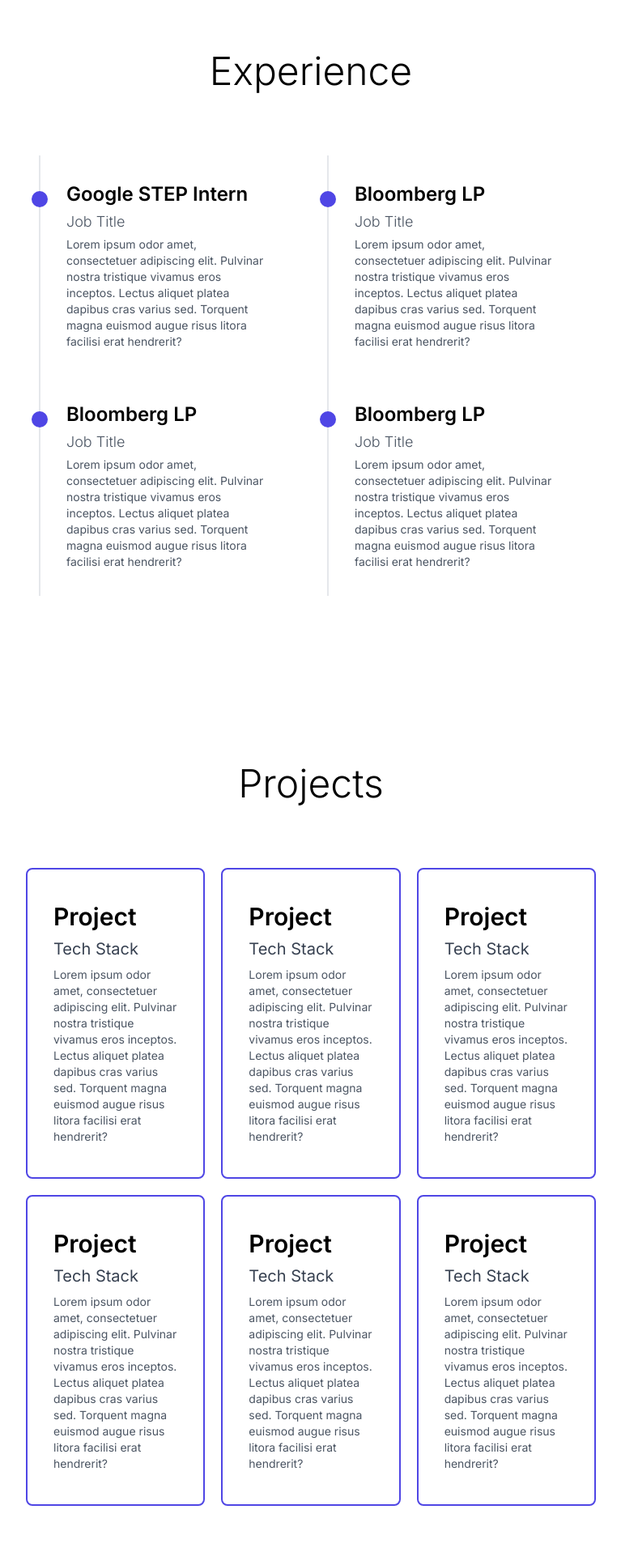
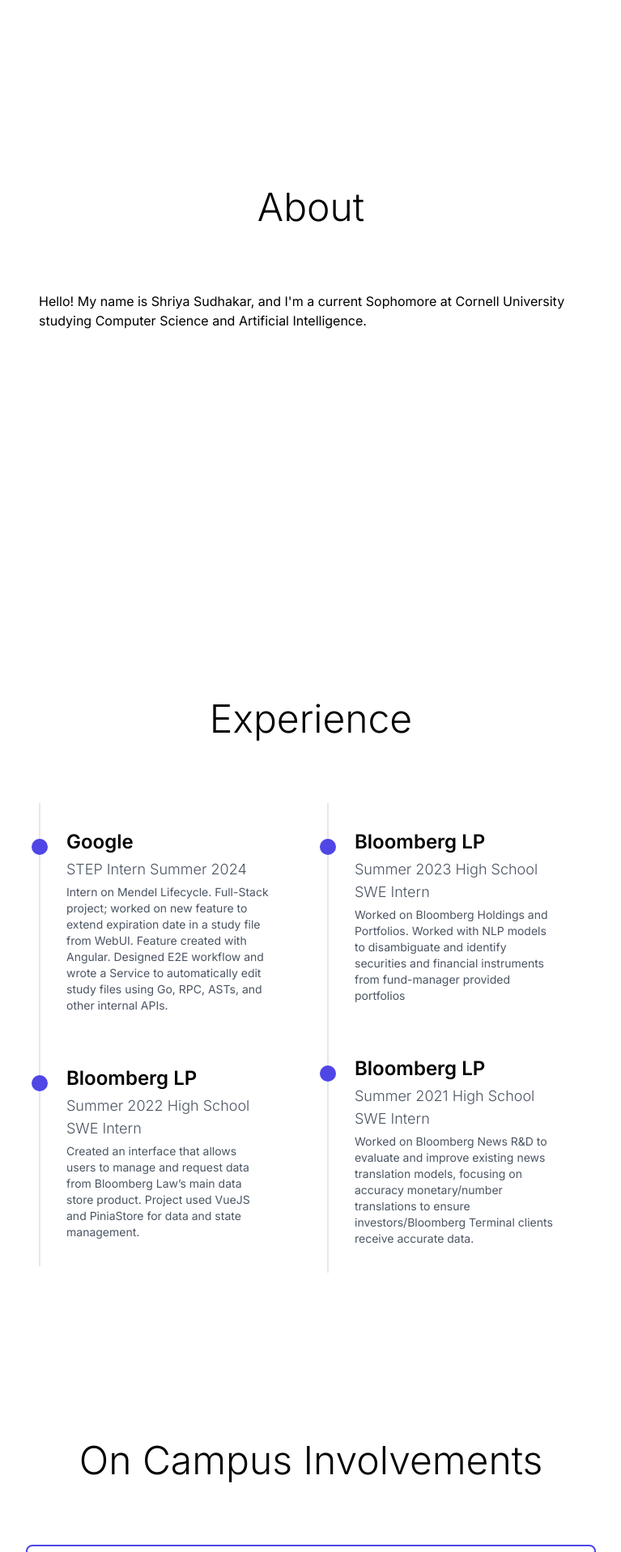
Before and after one commit to shriyasudhakar/shriyasudhakar, a React (Vite) app: page / in a window 1280 px wide. Shown: the part 880-2797 px from the top of the page at 81% size, without its empty margins (416-1183 px from the left). Built offline with nearby package versions, Linux system fonts and the light colour scheme.

Commit message:
new files, content changes

```diff
--- a/src/App.jsx
+++ b/src/App.jsx
@@ -2,6 +2,8 @@
 import Home from './components/Home';
 import Experience from './components/Experience';
 import Projects from './components/Projects';
+import About from './components/About'
+import OnCampus from './components/OnCampus';
 
 function App() {
   return (
@@ -11,10 +13,14 @@
 
         <main className="flex-[3]">
           <Home />
+          <About />
           <Experience />
+          <OnCampus />
           <Projects />
+
         </main>
       </div>
+
     </>
   );
 }
--- /dev/null
+++ b/src/components/About.jsx
@@ -0,0 +1,12 @@
+import React from 'react'
+
+const About = () => {
+  return (
+    <div id='about' className='flex min-h-screen w-full flex-col items-center justify-center gap-20 p-14 md:p-20 lg:p-36'>
+      <h1 className='text-center text-5xl font-light'>About</h1>
+      <p className='text-left'>Hello! My name is Shriya Sudhakar, and I'm a current Sophomore at Cornell University studying Computer Science and Artificial Intelligence. </p>
+    </div>
+  )
+}
+
+export default About
--- a/src/components/Experience.jsx
+++ b/src/components/Experience.jsx
@@ -8,29 +8,29 @@
       <div className='flex flex-wrap gap-0 md:flex-nowrap md:gap-10'>
         <div className='flex-1'>
           <div className="relative space-y-1 border-l-2 p-8 text-left">
-            <h3 className='text-xl font-semibold md:text-2xl'>Google STEP Intern</h3>
-            <p className='font-light text-lg text-gray-600'>Job Title</p>
-            <p className='text-sm text-gray-600'>Lorem ipsum odor amet, consectetuer adipiscing elit. Pulvinar nostra tristique vivamus eros inceptos. Lectus aliquet platea dapibus cras varius sed. Torquent magna euismod augue risus litora facilisi erat hendrerit?</p>
+            <h3 className='text-xl font-semibold md:text-2xl'>Google</h3>
+            <p className='font-light text-lg text-gray-600'>STEP Intern Summer 2024</p>
+            <p className='text-sm text-gray-600'>Intern on Mendel Lifecycle. Full-Stack project; worked on new feature to extend expiration date in a study file from WebUI. Feature created with Angular. Designed E2E workflow and wrote a Service to automatically edit study files using Go, RPC, ASTs, and other internal APIs. </p>
             <span className='absolute -left-[11px] top-10 h-5 w-5 rounded-full bg-indigo-600'></span>
           </div>
           <div className="relative space-y-1 border-l-2 p-8 text-left">
             <h3 className='text-xl font-semibold md:text-2xl'>Bloomberg LP</h3>
-            <p className='font-light text-lg text-gray-600'>Job Title</p>
-            <p className='text-sm text-gray-600'>Lorem ipsum odor amet, consectetuer adipiscing elit. Pulvinar nostra tristique vivamus eros inceptos. Lectus aliquet platea dapibus cras varius sed. Torquent magna euismod augue risus litora facilisi erat hendrerit?</p>
+            <p className='font-light text-lg text-gray-600'>Summer 2022 High School SWE Intern</p>
+            <p className='text-sm text-gray-600'>Created an interface that allows users to manage and request data from Bloomberg Law’s main data store product. Project used VueJS and PiniaStore for data and state management.</p>
             <span className='absolute -left-[11px] top-10 h-5 w-5 rounded-full bg-indigo-600'></span>
           </div>
         </div>
         <div className='flex-1'>
           <div className="relative space-y-1 border-l-2 p-8 text-left">
             <h3 className='text-xl font-semibold md:text-2xl'>Bloomberg LP</h3>
-            <p className='font-light text-lg text-gray-600'>Job Title</p>
-            <p className='text-sm text-gray-600'>Lorem ipsum odor amet, consectetuer adipiscing elit. Pulvinar nostra tristique vivamus eros inceptos. Lectus aliquet platea dapibus cras varius sed. Torquent magna euismod augue risus litora facilisi erat hendrerit?</p>
+            <p className='font-light text-lg text-gray-600'>Summer 2023 High School SWE Intern</p>
+            <p className='text-sm text-gray-600'>Worked on Bloomberg Holdings and Portfolios. Worked with NLP models to disambiguate and identify securities and financial instruments from fund-manager provided portfolios</p>
             <span className='absolute -left-[11px] top-10 h-5 w-5 rounded-full bg-indigo-600'></span>
           </div>
           <div className="relative space-y-1 border-l-2 p-8 text-left">
             <h3 className='text-xl font-semibold md:text-2xl'>Bloomberg LP</h3>
-            <p className='font-light text-lg text-gray-600'>Job Title</p>
-            <p className='text-sm text-gray-600'>Lorem ipsum odor amet, consectetuer adipiscing elit. Pulvinar nostra tristique vivamus eros inceptos. Lectus aliquet platea dapibus cras varius sed. Torquent magna euismod augue risus litora facilisi erat hendrerit?</p>
+            <p className='font-light text-lg text-gray-600'>Summer 2021 High School SWE Intern</p>
+            <p className='text-sm text-gray-600'>Worked on Bloomberg News R&D to evaluate and improve existing news translation models, focusing on accuracy monetary/number translations to ensure investors/Bloomberg Terminal clients receive accurate data.</p>
             <span className='absolute -left-[11px] top-10 h-5 w-5 rounded-full bg-indigo-600'></span>
           </div>
         </div>
--- a/src/components/HeaderLeft.jsx
+++ b/src/components/HeaderLeft.jsx
@@ -5,7 +5,7 @@
     <div className='md:flex-[1]'>
       <div className='min-h-screen top-0 hidden md:sticky md:flex items-center justify-center bg-indigo-600 text-white'>
         <ul className='flex flex-col gap-10'>
-          {['home', 'experience', 'projects'].
+          {['home', 'about', 'experience', 'on campus', 'projects'].
             map((item) => (
               <li key={item} className='flex items-center justify-start cursor-pointer font-medium transition-all duration-200 group sm:text-lg md:text-xl xl:text-3xl'>
                 <BiRightArrowAlt className='text-4xl -translate-x-5 opacity-0 transform transition-all duration-200 group-hover:opacity-100 group-hover:translate-x-0' />
--- a/src/components/Home.jsx
+++ b/src/components/Home.jsx
@@ -9,14 +9,19 @@
         <img src={image} alt="" className='w-[250px] sm:w-[300px] rounded-full'></img>
 
         <div className="space-y-1 sm:space-y-3">
-          <h1 className='bg-gradient-to-r from-indigo-600 to-indigo-800 bg-clip-text text-4xl font-semibold text-transparent md:text-5xl lg:text-6xl'>Shriya Sudhakar</h1>
-          <h3 className='bg-gradient-to-r from-indigo-600 to-indigo-800 bg-clip-text text-xl font-semibold text-transparent md:text-2xl lg:text-3xl'>Computer Science @ Cornell University</h3>
-          <p className='max-w-[500px] text-center text-sm text-gray-500'>Lorem ipsum odor amet, consectetuer adipiscing elit. Pulvinar nostra tristique vivamus eros inceptos. Lectus aliquet platea dapibus cras varius sed.</p>
+          <h1 className='bg-gradient-to-r from-indigo-600 to-indigo-800 bg-clip-text text-4xl font-semibold text-transparent md:text-5xl lg:text-6xl leading-tight'>Shriya Sudhakar</h1>
+          <h3 className='bg-gradient-to-r from-indigo-600 to-indigo-800 bg-clip-text text-xl font-semibold text-transparent md:text-2xl lg:text-3xl'>Computer Science @ Cornell Engineering</h3>
         </div>
         <div className="flex gap-3">
-          <BiLogoGithub className='h-10 w-10 cursor-pointer rounded-full border-2 border-transparent bg-indigo-600 p-2 text-white transition-all duration-200 hover:scale-110 hover:border-indigo-600 hover:bg-white hover:text-indigo-600 md:h-12 md:w-12' />
-          <BiLogoLinkedin className='h-10 w-10 cursor-pointer rounded-full border-2 border-transparent bg-indigo-600 p-2 text-white transition-all duration-200 hover:scale-110 hover:border-indigo-600 hover:bg-white hover:text-indigo-600 md:h-12 md:w-12' />
-          <BiLogoGmail className='h-10 w-10 cursor-pointer rounded-full border-2 border-transparent bg-indigo-600 p-2 text-white transition-all duration-200 hover:scale-110 hover:border-indigo-600 hover:bg-white hover:text-indigo-600 md:h-12 md:w-12' />
+          <a href='https://github.com/shriyasudhakar'>
+            <BiLogoGithub className='h-10 w-10 cursor-pointer rounded-full border-2 border-transparent bg-indigo-600 p-2 text-white transition-all duration-200 hover:scale-110 hover:border-indigo-600 hover:bg-white hover:text-indigo-600 md:h-12 md:w-12' />
+          </a>
+          <a href='https://www.linkedin.com/in/shriya-sudhakar-b2701b212/'>
+            <BiLogoLinkedin className='h-10 w-10 cursor-pointer rounded-full border-2 border-transparent bg-indigo-600 p-2 text-white transition-all duration-200 hover:scale-110 hover:border-indigo-600 hover:bg-white hover:text-indigo-600 md:h-12 md:w-12' />
+          </a>
+          <a href='mailto:ss3576@cornell.edu'>
+            <BiLogoGmail className='h-10 w-10 cursor-pointer rounded-full border-2 border-transparent bg-indigo-600 p-2 text-white transition-all duration-200 hover:scale-110 hover:border-indigo-600 hover:bg-white hover:text-indigo-600 md:h-12 md:w-12' />
+          </a>
         </div>
       </div>
     </div>
--- /dev/null
+++ b/src/components/OnCampus.jsx
@@ -0,0 +1,41 @@
+import React from 'react'
+
+const OnCampus = () => {
+  return (
+    <div id='on campus' className='min-h-screen w-full flex flex-col items-center justify-center gap-20 p-10 md:p-16 xl:px-32'>
+      <h1 className='text-center text-5xl font-light'>On Campus Involvements</h1>
+      <div className='grid grid-cols-1 gap-5'>
+        <div className="text-left space-y-2 border-2 hover:scale-105 transition-all duration-200 cursor-pointer px-8 py-10 border-indigo-600 rounded-lg hover:bg-indigo-60">
+          <h1 className='text-3xl font-semibold'>Women in Computing Cornell (WICC)</h1>
+          <h3 className='text-xl font-semibold'>Career Development Director & Technical Committee Member!</h3>
+          <li>
+            At WICC, we work towards building a supportive tech community for women and allies
+          </li>
+          <li>
+            As one of the current Career Development Co-Director, I help develop career and mentorship workshops to help students develop technical skills, prepare them for career recruitment processes, and explore different avenues in tech (SWE, PM, UX, Research, etc.) Hundreds of students at Cornell attend WICC events and I'm super proud to be making a big difference in my community :D
+          </li>
+          <li>
+            I'm also a member of the Technical Committee where we work on designing and developing WICC's website, improving resource accessibility and information about WICC. See our website: <a href='https://wicc.cornell.edu/#/'>https://wicc.cornell.edu/#/</a>
+          </li>
+        </div>
+        <div className="text-left space-y-2 border-2 hover:scale-105 transition-all duration-200 cursor-pointer px-8 py-10 border-indigo-600 rounded-lg hover:bg-indigo-60">
+          <h1 className='text-3xl font-semibold'>Cornell Mars Rover</h1>
+          <h3 className='text-xl font-semibold'>Controls Software Subteam Member</h3>
+          <p className='text-sm text-gray-600'></p>
+        </div>
+        <div className="text-left space-y-2 border-2 hover:scale-105 transition-all duration-200 cursor-pointer px-8 py-10 border-indigo-600 rounded-lg hover:bg-indigo-60">
+          <h1 className='text-3xl font-semibold'>Cornell Orchestras</h1>
+          <h3 className='text-xl text-gray-700'>Fundraising Co-Chair and Violinist</h3>
+          <p className='text-sm text-gray-600'></p>
+        </div>
+        <div className="text-left space-y-2 border-2 hover:scale-105 transition-all duration-200 cursor-pointer px-8 py-10 border-indigo-600 rounded-lg hover:bg-indigo-60">
+          <h1 className='text-3xl font-semibold'>Cornell Tech Consulting</h1>
+          <h3 className='text-xl text-gray-700'>Analyst</h3>
+          <p className='text-sm text-gray-600'></p>
+        </div>
+      </div>
+    </div>
+  )
+}
+
+export default OnCampus
--- a/src/components/Projects.jsx
+++ b/src/components/Projects.jsx
@@ -6,34 +6,24 @@
       <h1 className='text-center text-5xl font-light'>Projects</h1>
       <div className='grid grid-cols-1 lg:grid-cols-2 xl:grid-cols-3 gap-5'>
         <div className="text-left space-y-2 border-2 hover:scale-105 transition-all duration-200 cursor-pointer px-8 py-10 border-indigo-600 rounded-lg hover:bg-indigo-60">
-          <h1 className='text-3xl font-semibold'>Project</h1>
-          <h3 className='text-xl text-gray-700'>Tech Stack</h3>
-          <p className='text-sm text-gray-600'>Lorem ipsum odor amet, consectetuer adipiscing elit. Pulvinar nostra tristique vivamus eros inceptos. Lectus aliquet platea dapibus cras varius sed. Torquent magna euismod augue risus litora facilisi erat hendrerit?</p>
+          <h1 className='text-3xl font-semibold'>Cornell Mars Rover BEV</h1>
+          <h3 className='text-l text-gray-700'>Controls Software Member</h3>
+          <p className='text-sm text-gray-600'>Using Deep Learning models, OpenCV, ROS, and open-source libraries in order to construct a Birds-Eye-View of rover based on forward facing camera feeds. Essential for being able to cohesively observe surroundings during manual rover tasks.</p>
         </div>
         <div className="text-left space-y-2 border-2 hover:scale-105 transition-all duration-200 cursor-pointer px-8 py-10 border-indigo-600 rounded-lg hover:bg-indigo-60">
-          <h1 className='text-3xl font-semibold'>Project</h1>
-          <h3 className='text-xl text-gray-700'>Tech Stack</h3>
-          <p className='text-sm text-gray-600'>Lorem ipsum odor amet, consectetuer adipiscing elit. Pulvinar nostra tristique vivamus eros inceptos. Lectus aliquet platea dapibus cras varius sed. Torquent magna euismod augue risus litora facilisi erat hendrerit?</p>
+          <h1 className='text-3xl font-semibold'>CS 3110 Chess Project</h1>
+          <a href='https://github.com/shriyasudhakar/chess' className='text-l text-gray-700'>Github Repo</a>
+          <p className='text-sm text-gray-600'>Inspired by chess.com, two classmates and I recreated the game using OCaml. Players can directly interact with the board by dragging and dropping chess pieces, all thanks to OCaml's graphics library. Our game also follows the regular chess game rules and logic, and also allows for some cool moves like en passant!</p>
         </div>
         <div className="text-left space-y-2 border-2 hover:scale-105 transition-all duration-200 cursor-pointer px-8 py-10 border-indigo-600 rounded-lg hover:bg-indigo-60">
-          <h1 className='text-3xl font-semibold'>Project</h1>
-          <h3 className='text-xl text-gray-700'>Tech Stack</h3>
-          <p className='text-sm text-gray-600'>Lorem ipsum odor amet, consectetuer adipiscing elit. Pulvinar nostra tristique vivamus eros inceptos. Lectus aliquet platea dapibus cras varius sed. Torquent magna euismod augue risus litora facilisi erat hendrerit?</p>
+          <h1 className='text-3xl font-semibold'>Transportation Optimization</h1>
+          <h3 className='text-l text-gray-700'>Advised by Professor Greenberg</h3>
+          <p className='text-sm text-gray-600'>Performed data collection and analysis on TCAT bus and walking routes for students. Used classic optimization algorithms such as Traveling Salesman Problem.</p>
         </div>
         <div className="text-left space-y-2 border-2 hover:scale-105 transition-all duration-200 cursor-pointer px-8 py-10 border-indigo-600 rounded-lg hover:bg-indigo-60">
-          <h1 className='text-3xl font-semibold'>Project</h1>
-          <h3 className='text-xl text-gray-700'>Tech Stack</h3>
-          <p className='text-sm text-gray-600'>Lorem ipsum odor amet, consectetuer adipiscing elit. Pulvinar nostra tristique vivamus eros inceptos. Lectus aliquet platea dapibus cras varius sed. Torquent magna euismod augue risus litora facilisi erat hendrerit?</p>
-        </div>
-        <div className="text-left space-y-2 border-2 hover:scale-105 transition-all duration-200 cursor-pointer px-8 py-10 border-indigo-600 rounded-lg hover:bg-indigo-60">
-          <h1 className='text-3xl font-semibold'>Project</h1>
-          <h3 className='text-xl text-gray-700'>Tech Stack</h3>
-          <p className='text-sm text-gray-600'>Lorem ipsum odor amet, consectetuer adipiscing elit. Pulvinar nostra tristique vivamus eros inceptos. Lectus aliquet platea dapibus cras varius sed. Torquent magna euismod augue risus litora facilisi erat hendrerit?</p>
-        </div>
-        <div className="text-left space-y-2 border-2 hover:scale-105 transition-all duration-200 cursor-pointer px-8 py-10 border-indigo-600 rounded-lg hover:bg-indigo-60">
-          <h1 className='text-3xl font-semibold'>Project</h1>
-          <h3 className='text-xl text-gray-700'>Tech Stack</h3>
-          <p className='text-sm text-gray-600'>Lorem ipsum odor amet, consectetuer adipiscing elit. Pulvinar nostra tristique vivamus eros inceptos. Lectus aliquet platea dapibus cras varius sed. Torquent magna euismod augue risus litora facilisi erat hendrerit?</p>
+          <h1 className='text-3xl font-semibold'>Medical AI Research</h1>
+          <h3 className='text-l text-gray-700'>Advised by Dr. Konte, Georgia Tech</h3>
+          <p className='text-sm text-gray-600'>Created ML to perform disease diagnosis based on symptoms. Developed novel dataset.</p>
         </div>
       </div>
     </div>
```
